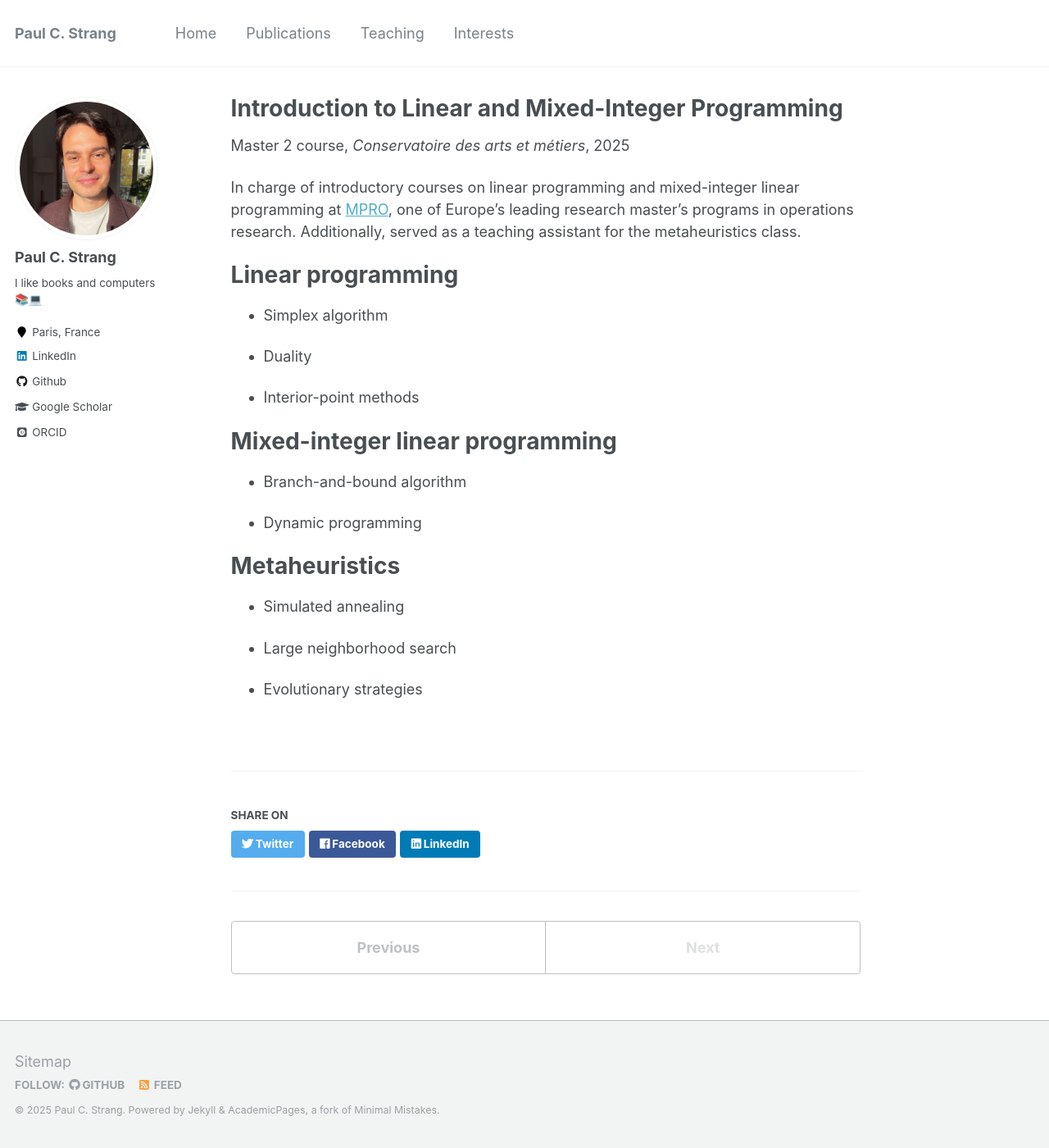
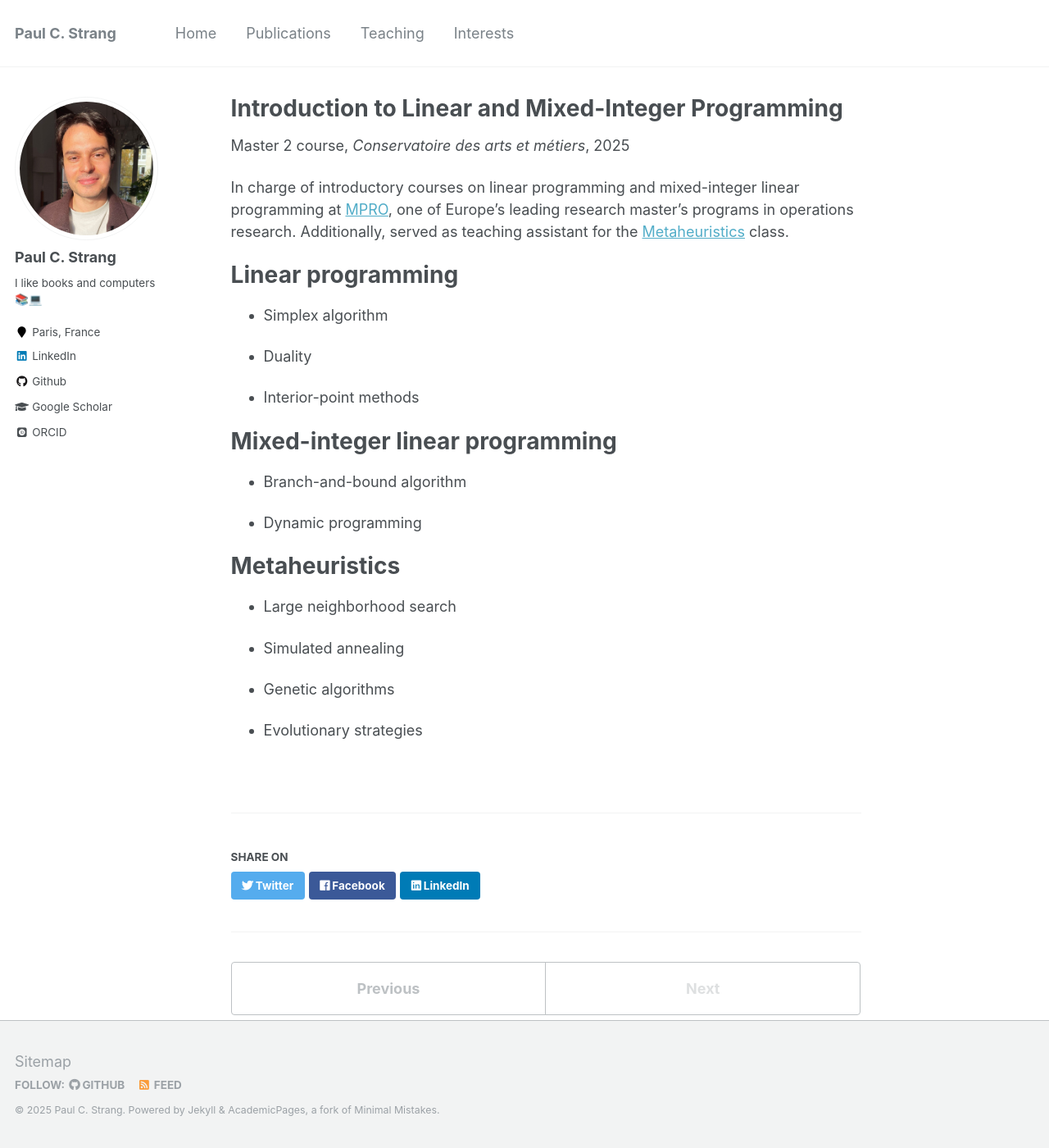
Before and after one commit to abfariah/abfariah.github.io, a Jekyll site: the page built from _teaching/mpro.md, in a window 1280 px wide and 1400 px high. Shown: the whole window at 82% size. Built offline with Jekyll 4.4.1, drawn with Linux system fonts in a browser that asks for light colours; some web fonts are replaced.

Commit message:
Minor changes

```diff
--- a/_teaching/mpro.md
+++ b/_teaching/mpro.md
@@ -8,7 +8,7 @@ date: "2025-01-01"
 location: "Paris, France"
 ---
 
-In charge of introductory courses on linear programming and mixed-integer linear programming at [MPRO](https://uma.ip-paris.fr/mpro/), one of Europe’s leading research master’s programs in operations research. Additionally, served as a teaching assistant for the metaheuristics class.
+In charge of introductory courses on linear programming and mixed-integer linear programming at [MPRO](https://uma.ip-paris.fr/mpro/), one of Europe’s leading research master’s programs in operations research. Additionally, served as teaching assistant for the [Metaheuristics](https://uma.ip-paris.fr/mpro/seconde-annee-du-mpro/metaheuristiques-mh) class.
 
 Linear programming
 ======
@@ -29,8 +29,10 @@ Mixed-integer linear programming
 Metaheuristics
 ======
 
+* Large neighborhood search
+
 * Simulated annealing
 
-* Large neighborhood search
+* Genetic algorithms
 
 * Evolutionary strategies
```
